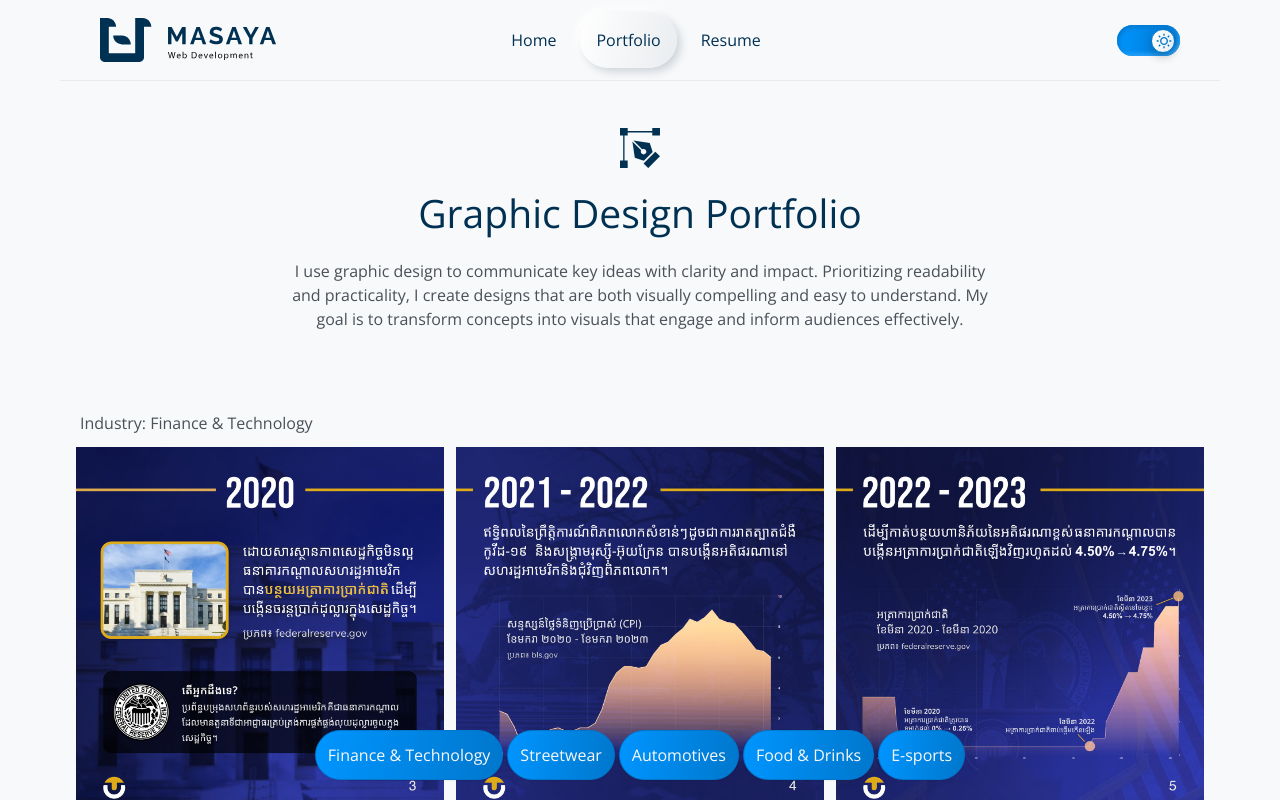
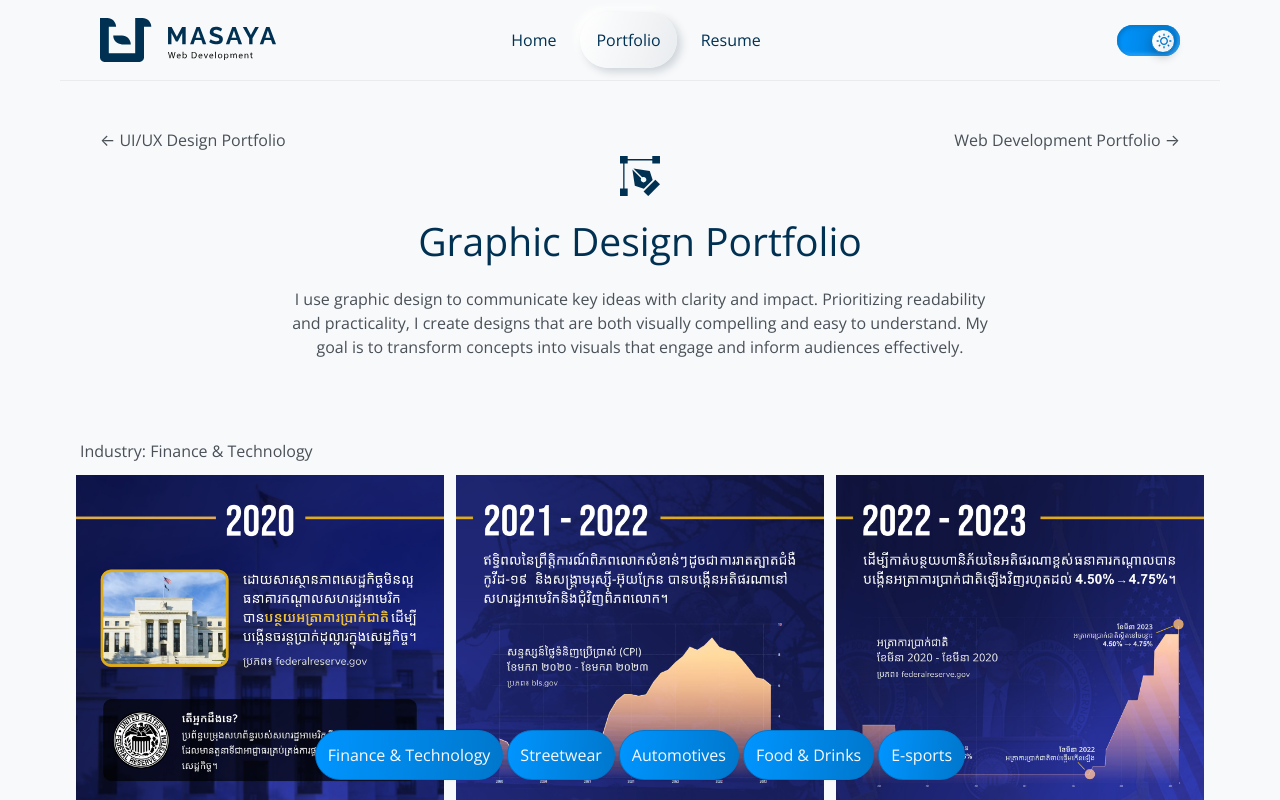
Before and after one commit to masayaShinoda/masaya-sveltekit-portfolio, a SvelteKit app: page /portfolio/graphic-design in a window 1280 px wide. Shown: the top 800 px of the page. Built offline with nearby package versions, Linux system fonts and the light colour scheme; a web font is replaced by a local one.

Commit message:
update portfolio pages

```diff
--- a/src/lib/components/home/Hero.svelte
+++ b/src/lib/components/home/Hero.svelte
@@ -1,5 +1,5 @@
 <section
-	class="mx-auto flex max-w-content-max flex-col-reverse items-center justify-between px-horizontal pb-3 pt-0 sm:py-5 md:flex-row"
+	class="mx-auto flex max-w-content-max flex-col-reverse items-center justify-between px-horizontal pb-3 pt-4 sm:py-5 md:flex-row"
 >
 	<div class="mt-8 max-w-full md:mt-0 md:max-w-[55%] lg:max-w-[512px]">
 		<p class="mb-2 text-scale-0 text-grey-5 lg:text-scale-1">Hi! I'm Masaya,</p>
--- a/src/lib/components/layout/ReusableLayout.svelte
+++ b/src/lib/components/layout/ReusableLayout.svelte
@@ -45,7 +45,7 @@
 
 <Header />
 <main>
-	<div class="mx-auto flex w-full flex-col py-28 md:py-32">
+	<div class="mx-auto flex w-full flex-col py-24 md:py-32">
 		<slot />
 	</div>
 </main>
--- a/src/lib/components/portfolio/PortfolioCards.svelte
+++ b/src/lib/components/portfolio/PortfolioCards.svelte
@@ -3,7 +3,9 @@
 	style="background: linear-gradient(106.93deg, rgba(255, 255, 255, 0.05) 0%, rgba(0, 119, 204, 0.05) 100%);"
 >
 	<div class="mb-4 flex flex-col items-start md:mb-0">
-		<h1 class="mb-6 text-scale-4 text-primary dark:text-secondary-shade-b dark:text-white">
+		<h1
+			class="mb-6 text-scale-3 text-primary dark:text-secondary-shade-b dark:text-white md:text-scale-4"
+		>
 			Portfolio
 		</h1>
 		<div class="flex grid-cols-2 flex-col gap-6 md:grid lg:grid-cols-3">
--- a/src/routes/portfolio/graphic-design/+page.svelte
+++ b/src/routes/portfolio/graphic-design/+page.svelte
@@ -41,7 +41,22 @@
 <svelte:head>
 	<title>Graphic Design Portfolio | Masaya Shida</title>
 </svelte:head>
-<header class="mb-20 flex flex-col items-start px-4 md:mb-10 md:items-center">
+<nav
+	class="mx-auto mb-8 md:mb-6 flex w-full max-w-content-max items-center justify-start px-horizontal md:hidden"
+>
+	<a href="/portfolio" class="text-scale-0 text-grey-5 hover:underline">← Back</a>
+</nav>
+<nav
+	class="mx-auto mb-1 hidden w-full max-w-content-max items-center justify-between px-horizontal md:flex"
+>
+	<a href="/portfolio/ui-ux-design" class="text-scale-0 text-grey-5 hover:underline text-left"
+		>← UI/UX Design Portfolio</a
+	>
+	<a href="/portfolio/web-development" class="text-scale-0 text-grey-5 hover:underline text-right"
+		>Web Development Portfolio →</a
+	>
+</nav>
+<header class="mb-16 flex flex-col items-start px-4 md:mb-10 md:items-center">
 	<img
 		src="/images/icon-pen.svg"
 		width="40"
--- a/src/routes/portfolio/ui-ux-design/+page.svelte
+++ b/src/routes/portfolio/ui-ux-design/+page.svelte
@@ -10,7 +10,22 @@
 <svelte:head>
 	<title>UI/UX Design Portfolio | Masaya Shida</title>
 </svelte:head>
-<header class="mb-20 flex flex-col items-start px-4 md:mb-10 md:items-center">
+<nav
+	class="mx-auto mb-8 md:mb-6 flex w-full max-w-content-max items-center justify-start px-horizontal md:hidden"
+>
+	<a href="/portfolio" class="text-scale-0 text-grey-5 hover:underline">← Back</a>
+</nav>
+<nav
+	class="mx-auto mb-1 hidden w-full max-w-content-max items-center justify-between px-horizontal md:flex"
+>
+	<a href="/portfolio/web-development" class="text-scale-0 text-grey-5 hover:underline"
+		>← Web Development Portfolio</a
+	>
+	<a href="/portfolio/graphic-design" class="text-scale-0 text-grey-5 hover:underline"
+		>Graphic Design Portfolio →</a
+	>
+</nav>
+<header class="mb-16 flex flex-col items-start px-4 md:mb-10 md:items-center">
 	<img
 		src="/images/icon-explorer.svg"
 		width="40"
--- a/src/routes/portfolio/web-development/+page.svelte
+++ b/src/routes/portfolio/web-development/+page.svelte
@@ -10,14 +10,29 @@
 <svelte:head>
 	<title>Web Development Portfolio | Masaya Shida</title>
 </svelte:head>
-<header class="mb-20 flex flex-col items-start px-4 md:mb-10 md:items-center">
+<nav
+	class="mx-auto mb-8 md:mb-6 flex w-full max-w-content-max items-center justify-start px-horizontal md:hidden"
+>
+	<a href="/portfolio" class="text-scale-0 text-grey-5 hover:underline">← Back</a>
+</nav>
+<nav
+	class="mx-auto mb-1 hidden w-full max-w-content-max items-center justify-between px-horizontal md:flex"
+>
+	<a href="/portfolio/graphic-design" class="text-scale-0 text-grey-5 hover:underline"
+		>← Graphic Design Portfolio</a
+	>
+	<a href="/portfolio/ui-ux-design" class="text-scale-0 text-grey-5 hover:underline"
+		>UI/UX Design Portfolio →</a
+	>
+</nav>
+<header class="mb-16 flex flex-col items-start px-4 md:mb-10 md:items-center">
 	<img
 		src="/images/icon-code.svg"
 		width="40"
 		height="40"
 		style="filter: brightness(0) saturate(0) var(--filter-clr-primary);"
 		alt="Web development icon"
-		class="mb-4 max-w-8 max-h-8 md:max-h-10 md:max-w-10 dark:hidden"
+		class="mb-4 max-h-8 max-w-8 dark:hidden md:max-h-10 md:max-w-10"
 	/>
 	<img
 		src="/images/icon-code.svg"
@@ -25,7 +40,7 @@
 		height="40"
 		style="filter: brightness(0) saturate(0) var(--filter-clr-secondary-shade-b);"
 		alt="Web development icon"
-		class="mb-4 max-w-8 max-h-8 md:max-h-10 md:max-w-10 hidden dark:block"
+		class="mb-4 hidden max-h-8 max-w-8 dark:block md:max-h-10 md:max-w-10"
 	/>
 	<h1
 		class="mb-4 text-scale-2 text-primary dark:text-secondary-shade-b md:text-center md:text-scale-4"
@@ -57,7 +72,9 @@
 			<div class="col-span-4 flex flex-col items-start gap-6">
 				<header>
 					<p class="-text-scale-1 text-grey-5">Industry: {project.industry}</p>
-					<h2 class="text-scale-2 leading-snug text-primary dark:text-grey-6 md:text-scale-3">{project.name}</h2>
+					<h2 class="text-scale-2 leading-snug text-primary dark:text-grey-6 md:text-scale-3">
+						{project.name}
+					</h2>
 				</header>
 				<section>
 					<h3 class="mb-1 text-scale-1 text-grey-6">Tools</h3>
```
